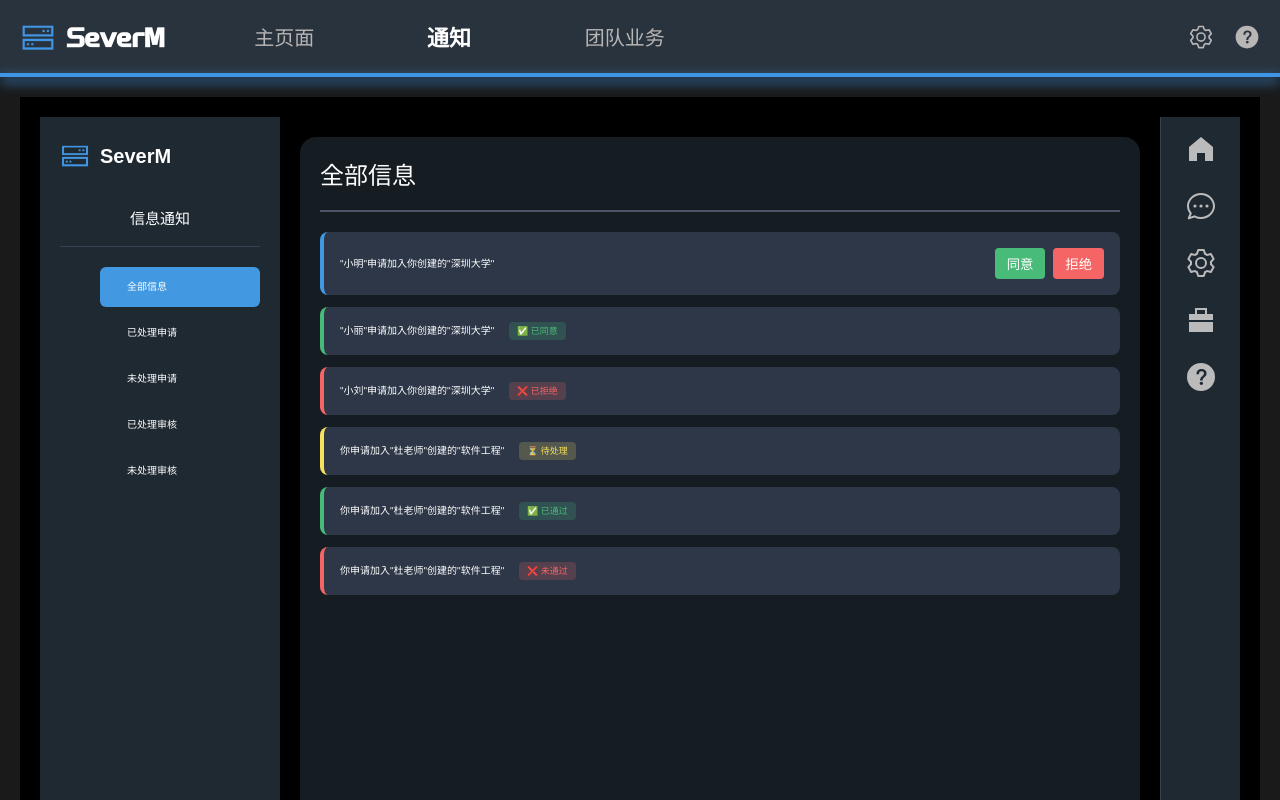
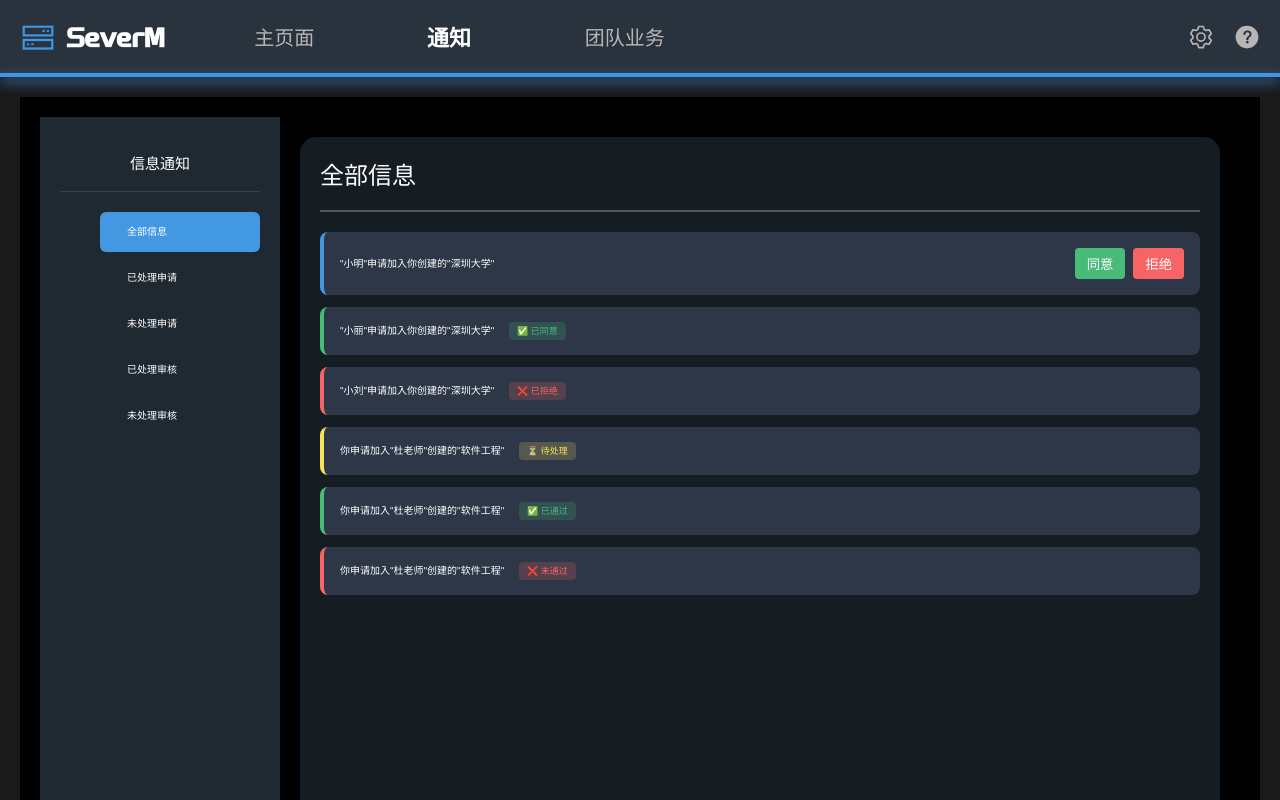
Before and after one commit to chenzanhong/WebApp, a Vue app in the folder vue-project/: page /headbar/notice in a window 1280 px wide. Built offline with nearby package versions, Linux system fonts and the light colour scheme.

Commit message:
侧边栏的删除和路由的完善

```diff
--- a/vue-project/src/router/index.js
+++ b/vue-project/src/router/index.js
@@ -49,6 +49,57 @@ const routes = [
     name: "CompanyAdmin",
     component: CompanyAdmin,
   },
+
+  // 主界面
+  {
+    path: "/home",
+    name: "Home",
+    component: Home,
+  },
+  {
+    path: "/display/server",
+    name: "Server",
+    component: () => import('@/views/ServerDisplay/index.vue'),
+  },
+  // 服务器详情页（动态路由）
+  {
+    path: "/monitor/:host_name",
+    name: "MonitorDetail",
+    component: ServerDetail,
+    props: true,
+    children: [
+      {
+        path: '', // 默认子路由，直接显示 DetailPage
+        name: 'DetailPage',
+        component: () => import('@/views/DetailPage.vue'),
+        props: true
+      },
+    ]
+  },
+  {
+    path: "/display/teambusiness",
+    name: "TeamBusiness1",
+    component: TeamBusiness,
+  },
+  // 设置界面
+  {
+    path: "/setting",
+    name: "Set",
+    component: Setting,
+  },
+  // 通知界面
+  {
+    path: "/info",
+    name: "Info",
+    component: InfoNotification,
+  },
+  // 帮助界面
+  {
+    path: "/help",
+    name: "Help",
+    component: Help,
+  },
+
 
   // layout
   {
--- a/vue-project/src/views/InfoNotification.vue
+++ b/vue-project/src/views/InfoNotification.vue
@@ -2,11 +2,6 @@
   <div class="container">
     <!-- 左侧侧边栏 -->
     <div class="left-sidebar">
-      <!-- 添加 logo -->
-      <div class="logo">
-        <img src="@/assets/display/icons/stLine-server-l.png" width="30" height="30"  style="vertical-align: middle;" alt="" srcset="">
-        <p>SeverM</p>
-      </div>
       <h2 class="sidebar-title">信息通知</h2>
       <ul class="sidebar-menu">
         <li
@@ -26,34 +21,7 @@
       <InfoList :selectedInfo="selectedInfo" />
     </div>
 
-     <!-- 右侧工具栏 -->
-<div class="toolbar">
-  <div class="tool-item" :class="{ active: selectedTool === 'home' }" @click="handleToolClick('home')">
-    <el-icon size="32">
-      <HomeFilled />
-    </el-icon>
-  </div>
-  <div class="tool-item" :class="{ active: selectedTool === 'notice' }" @click="handleToolClick('notice')">
-    <el-icon size="32">
-      <ChatDotRound />
-    </el-icon>
-  </div>
-  <div class="tool-item" :class="{ active: selectedTool ==='setting' }" @click="handleToolClick('setting')">
-    <el-icon size="32">
-      <Setting />
-    </el-icon>
-  </div>
-  <div class="tool-item" :class="{ active: selectedTool === 'teambusiness' }" @click="handleToolClick('teambusiness')">
-    <el-icon size="32">
-      <Briefcase />
-    </el-icon>
-  </div>
-  <div class="tool-item" :class="{ active: selectedTool === 'help' }" @click="handleToolClick('help')">
-    <el-icon size="32">
-      <QuestionFilled />
-    </el-icon>
-  </div>
-</div>
+
   </div>
 </template>
 
@@ -89,29 +57,7 @@ export default {
     navigateTo(path) {
       this.$router.push(path);
     },
-    handleToolClick(tool, companyName) {
-        this.selectedTool = tool;
-        switch (tool) {
-            case 'home':
-                this.$router.push('/home'); // 使用 this.$router 访问路由实例
-                break;
-            case 'notice':
-                this.$router.push('/info');
-                break;
-            case 'setting':
-                this.$router.push('/setting');
-                break;
-            case 'teambusiness':
-                this.$router.push('/display/teambusiness');
-                break;
-            case 'help':
-                this.$router.push('/help');
-                break;
-            case 'companyadmin':
-                this.$router.push({ name: 'companyadmin', params: { companyName: companyName } });// 将公司名传到companyadmin页面
-                break;
-        }
-    }
+
   }
 }
 </script>
--- a/vue-project/src/views/ServerDisplay/index.vue
+++ b/vue-project/src/views/ServerDisplay/index.vue
@@ -3,10 +3,7 @@
     <div class="server-left">
       <!-- 顶部导航栏 -->
       <div class="header">
-        <div class="logo">
-          <img src="@/assets/display/icons/stLine-server-l.png" width="36" style="vertical-align: middle;" alt="" srcset="">
-          <p>SeverM</p>
-        </div>
+        <
         <div class="search-bar">
           <el-input v-model="searchQuery" placeholder="请输入搜索内容" class="s-input" :prefix-icon="Search"/>
           <el-icon
@@ -34,34 +31,7 @@
     </div>
 
 
-    <!-- 右侧工具栏 -->
-    <div class="toolbar">
-      <div class="tool-item" :class="{ active: selectedTool === 'home' }" @click="handleToolClick('home')">
-        <el-icon size="32">
-          <HomeFilled />
-        </el-icon>
-      </div>
-      <div class="tool-item" :class="{ active: selectedTool === 'notice' }" @click="handleToolClick('notice')">
-        <el-icon size="32">
-          <ChatDotRound />
-        </el-icon>
-      </div>
-      <div class="tool-item" :class="{ active: selectedTool ==='setting' }" @click="handleToolClick('setting')">
-        <el-icon size="32">
-          <Setting />
-        </el-icon>
-      </div>
-      <div class="tool-item" :class="{ active: selectedTool === 'teambusiness' }" @click="handleToolClick('teambusiness')">
-        <el-icon size="32">
-          <Briefcase />
-        </el-icon>
-      </div>
-      <div class="tool-item" :class="{ active: selectedTool === 'help' }" @click="handleToolClick('help')">
-        <el-icon size="32">
-          <QuestionFilled />
-        </el-icon>
-      </div>
-    </div>
+
 
 
     <ServerAddCard v-model:visible="show"
@@ -161,30 +131,7 @@ const currentView = ref('home'); // 当前显示的视图
 
 const router = useRouter(); // 获取路由实例
 
-// 处理工具栏点击
-const handleToolClick = (tool, companyName) => {
-  selectedTool.value = tool;
-  switch (tool) {
-    case 'home':
-      router.push('/home');
-      break;
-    case 'notice':
-      router.push('/info');
-      break;
-    case 'setting':
-      router.push('/setting');
-      break;
-    case 'teambusiness':
-      router.push('/display/teambusiness');
-      break;
-    case 'help':
-      router.push('/help');
-      break;
-    case 'companyadmin':
-      router.push({ name: 'companyadmin', params: { companyName: companyName } });// 将公司名传到companyadmin页面
-      break;
-  }
-};
+
 
 // 导航到首页（示例：重置视图）
 const navigateToHome = () => {
--- a/vue-project/src/views/TeamBusiness.vue
+++ b/vue-project/src/views/TeamBusiness.vue
@@ -217,21 +217,7 @@
         </div>
       </div>
     </div>
-    <!-- 右侧工具栏 -->
-      <div class="toolbar">
-        <div class="tool-item" :class="{ active: selectedTool === 'home' }" @click="handleToolClick('home')">
-          <el-icon size="32"><HomeFilled/></el-icon>
-        </div>
-        <div class="tool-item" :class="{ active: selectedTool === 'settings' }" @click="handleToolClick('settings')">
-          <el-icon size="32"><Setting/></el-icon>
-        </div>
-        <div class="tool-item" :class="{ active: selectedTool === 'messages' }" @click="handleToolClick('messages')">
-          <el-icon size="32"><ChatDotRound/></el-icon>
-        </div>
-        <div class="tool-item" :class="{ active: selectedTool === 'help' }" @click="handleToolClick('help')">
-          <el-icon size="32"><QuestionFilled/></el-icon>
-        </div>
-      </div>
+
   </div>
 </template>
 
```
